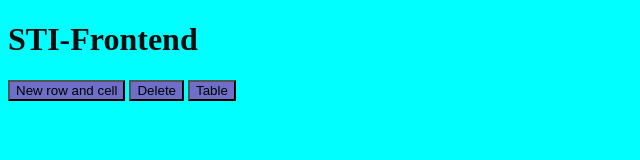
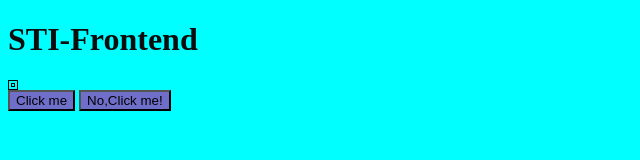
Before and after one commit to SallyResch/sti-frontend, a website: page public/index.html in a window 1280 px wide. Shown: the whole page, without its empty margins (0-640 px from the left). Drawn offline with Linux system fonts and the light colour scheme.

Commit message:
Make it work in index.js

```diff
--- a/public/css/index.css
+++ b/public/css/index.css
@@ -8,6 +8,6 @@ button{
   background-color: rgb(111, 111, 202);
 }
 
-table, td {
+table,td {
   border: 1px solid rgb(0, 0, 0);
 }
--- a/public/index.html
+++ b/public/index.html
@@ -13,9 +13,8 @@
   <h1>STI-Frontend</h1>
 
   <div id="app"></div>
-  <button onclick="buttonClick()">New row and cell</button>
-  <button onclick="buttonClick2()">Delete</button>
-  <button onclick="buttonClick3()">Table</button>
+  <button onclick="buttonClick()">Click me</button>
+  <button onclick="buttonClick2()">No,Click me!</button>
   <script src="/js/index.js"></script>
 </body>
 
--- a/public/js/index.js
+++ b/public/js/index.js
@@ -3,7 +3,30 @@ console.log("Hello World");
 /*var anElement = document.getElementById("app")
 anElement.innerHTML = "<button onClick='buttonClick()'>Click me</button>";*/
 
-function buttonClick() {
+//Mikaels kod
+var ettElement = document.getElementById("app")
+
+var aTable = document.createElement("table")
+aTable.appendChild(createRow())
+
+ettElement.appendChild(aTable)
+
+function buttonClick2() {
+  aTable.appendChild(createRow())
+}
+
+function createRow() {
+  var aRow = document.createElement("tr")
+  aRow.appendChild(createCell())
+  return aRow
+}
+
+function createCell() {
+  var aCell = document.createElement("td")
+  //var aCell = document.createTextNode("New Cell")
+  return aCell;
+}
+/*function buttonClick() {
   var x = document.createElement("TABLE");
   x.setAttribute("id", "myTable");
   document.body.appendChild(x);
@@ -16,40 +39,7 @@ function buttonClick() {
   var tCell = document.createTextNode("newCell");
   td.appendChild(tCell);
   document.getElementById("myTr").appendChild(td);
-  //document.body.style.backgroundColor = "gray";
-}
-
-/*
-Mikaels kod
-function (params) {
-
-}
-var ettElement = document.getElementById("app")
-
-var aTable = document.createElement("table")
-aTable.appendChild(createRow())
-
-ettElement.appendChild(aTable)
-
-function buttonClick() {
-  aTable.appendChild(createRow())
-}
-
-function createRow() {
-  var aRow = document.createElement("tr")
-  aRow.appendChild(createCell())
-  return aRow
-}
-
-function createCell() {
-  var aCell = document.createElement("td")
-  return aCell;
-}
-*/
-
-/* Delete function
-function buttonClick2() {
-  document.getElementById("myTable").deleteRow(0);
+  document.body.style.backgroundColor = "lightgreen";
 }*/
 
 /*var app = document.getElementById("app")
@@ -70,8 +60,7 @@ function createCell() {
 }*/
 
 
-
-
+//Hur man sätter igång ett spel
 /*setTimeout(age, 3000)
 function age() {
   console.log("aging game")
```
